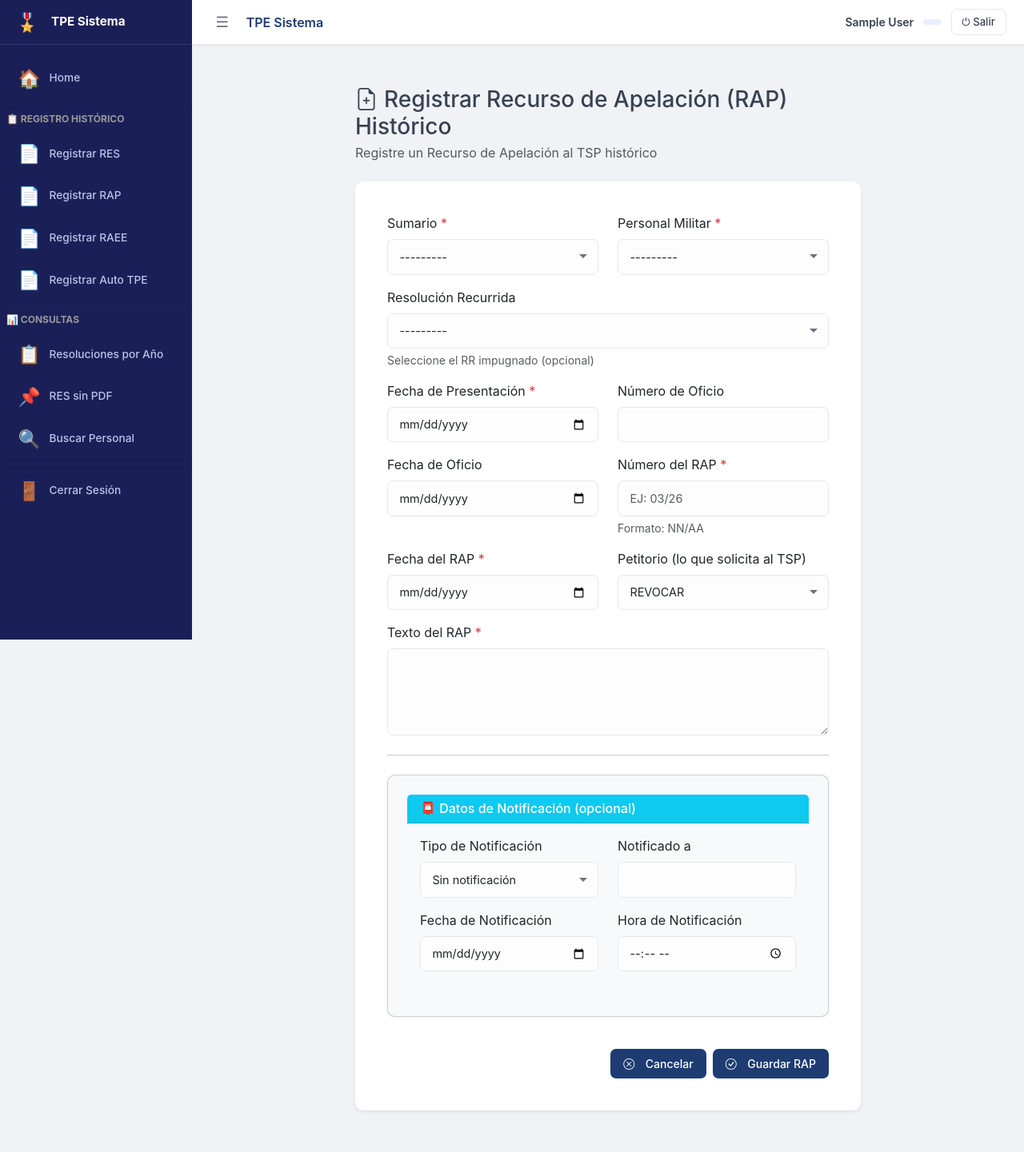
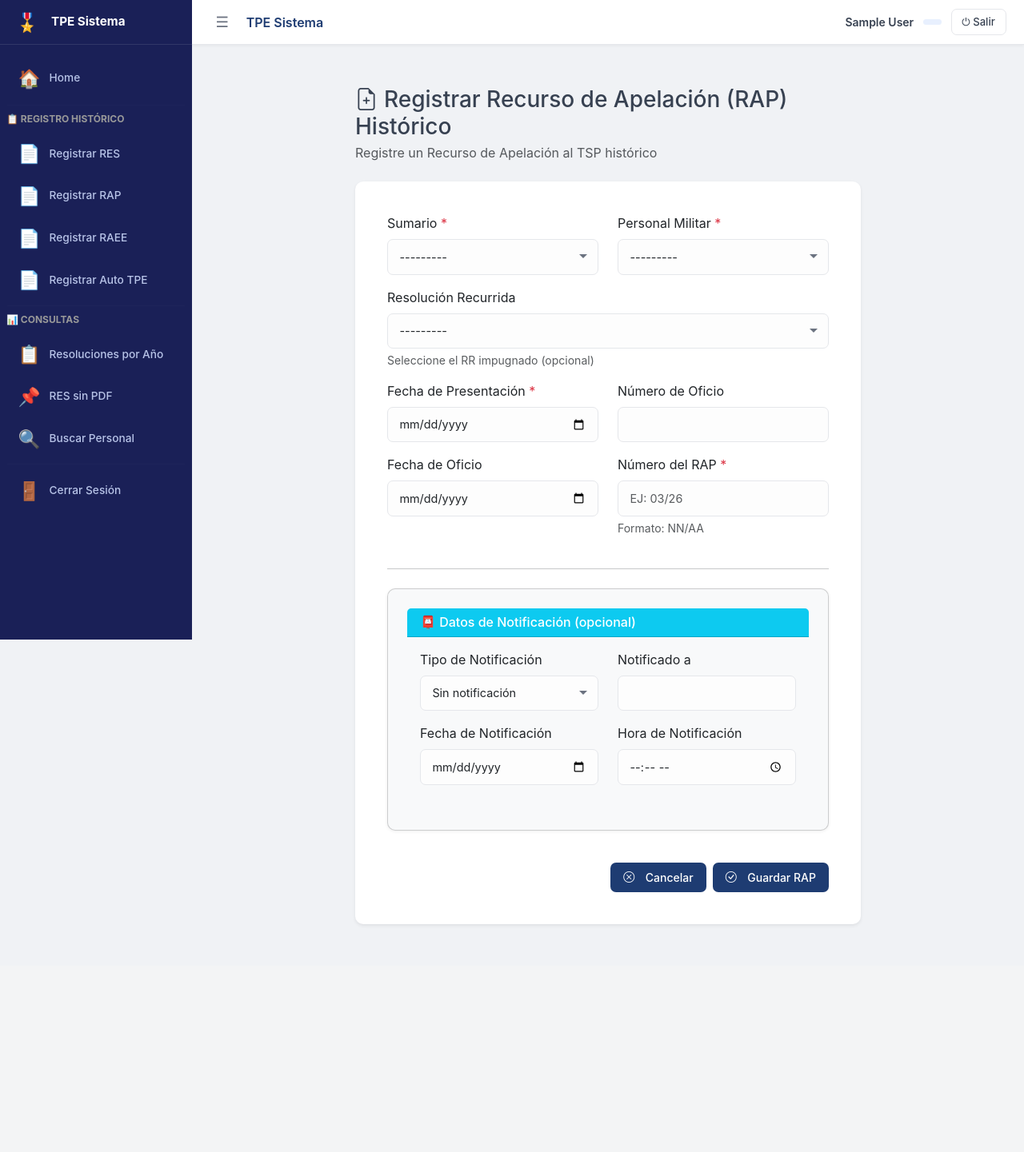
Before and after one commit to taicon-code/tpe_prueba, a Django app: page /ayudante/rap/nuevo/ in a window 1280 px wide. Shown: the whole page at 80% size. After the commit the page ends 1158 px from the top, so only its background shows below. Run offline with Django 5.2, Linux system fonts and the light colour scheme; the visitor is signed in with stand-in values (Sample User, id 1); data that the repository does not hold is empty; parts of the project's set-up code (start-up, migrations or seed data) failed here and were passed over.

Commit message:
refactor(paso4): simplificar ApelacionTSP — eliminar texto/tipo, ampliar numero a 35, limpiar wizard
- ApelacionTSP: Eliminados campos texto y tipo (TIPO_CHOICES)
- ApelacionTSP.numero: max_length ampliado de 15 a 35
- Bloque "Apelación al TSP" en paso4: solo muestra fecha_presentacion, numero_oficio, fecha_oficio
- Removidos campos numero, tipo, texto y notificación del bloque RAP (memorial + oficio)
- Etiqueta cambio: "Apelación TSP (RAP) origen" → "Recurso de Apelación de origen"
- Template: desglosadas abreviaturas RAP, RAEE en encabezados
- Vista ayudante_registrar_rap: removida asignación de texto/tipo al crear ApelacionTSP
- Admin: list_filter cambio de tipo a fecha_presentacion
- Migración 0015: elimina campos texto/tipo de apelacion_tsp

Co-Authored-By: Claude Haiku 4.5 <noreply@anthropic.com>

```diff
--- a/tpe_app/admin.py
+++ b/tpe_app/admin.py
@@ -275,7 +275,7 @@ class ApelacionTSPAdmin(admin.ModelAdmin):
     list_display  = ('numero', 'sim', 'pm', 'fecha_presentacion', 'numero_oficio',
                      'fecha_oficio', 'alerta_plazo')
     search_fields = ('numero', 'sim__codigo')
-    list_filter   = ('tipo',)
+    list_filter   = ('fecha_presentacion',)
     inlines       = [NotificacionApelacionTSPInline]
 
     @mark_safe
--- a/tpe_app/forms.py
+++ b/tpe_app/forms.py
@@ -556,7 +556,7 @@ class RAPForm(forms.ModelForm):
         model = ApelacionTSP
         fields = [
             'sim', 'pm', 'resolucion', 'fecha_presentacion', 'numero_oficio', 'fecha_oficio',
-            'numero', 'texto', 'tipo'
+            'numero'
         ]
         widgets = {
             'sim':                forms.Select(attrs={'class': 'form-control'}),
@@ -566,9 +566,6 @@ class RAPForm(forms.ModelForm):
             'numero_oficio':      forms.TextInput(attrs={'class': 'form-control', 'placeholder': 'Número de oficio'}),
             'fecha_oficio':       forms.DateInput(attrs={'class': 'form-control', 'type': 'date'}),
             'numero':             forms.TextInput(attrs={'class': 'form-control', 'placeholder': 'Ej: 03/26'}),
-            'texto':              forms.Textarea(attrs={'class': 'form-control', 'rows': 4,
-                                                       'placeholder': 'Texto del recurso'}),
-            'tipo':               forms.Select(attrs={'class': 'form-control'}),
         }
         labels = {
             'sim':                'Sumario',
@@ -578,8 +575,6 @@ class RAPForm(forms.ModelForm):
             'numero_oficio':      'Número de Oficio',
             'fecha_oficio':       'Fecha de Oficio',
             'numero':             'Número del RAP',
-            'texto':              'Texto del RAP',
-            'tipo':               'Petitorio (lo que solicita al TSP)',
         }
 
     def __init__(self, *args, **kwargs):
@@ -629,7 +624,7 @@ class ActuadoTSPForm(forms.ModelForm):
             'es_pronunciamiento_final': forms.CheckboxInput(attrs={'class': 'form-check-input'}),
         }
         labels = {
-            'apelacion_tsp':           'Apelación TSP (RAP) origen',
+            'apelacion_tsp':           'Recurso de Apelación de origen',
             'sim':                     'Sumario',
             'instancia':               'Tipo de Actuado TSP',
             'numero':                  'Número',
@@ -768,16 +763,9 @@ class RAPConNotificacionForm(forms.Form):
     fecha_oficio = forms.DateField(required=False,
                                   widget=forms.DateInput(attrs={'class': 'form-control', 'type': 'date'}),
                                   label='Fecha de Oficio')
-    numero = forms.CharField(max_length=15,
+    numero = forms.CharField(max_length=35,
                             widget=forms.TextInput(attrs={'class': 'form-control', 'placeholder': 'Ej: 03/26'}),
                             label='Número del RAP')
-    fecha = forms.DateField(widget=forms.DateInput(attrs={'class': 'form-control', 'type': 'date'}),
-                           label='Fecha del RAP')
-    texto = forms.CharField(widget=forms.Textarea(attrs={'class': 'form-control', 'rows': 4}),
-                           label='Texto del RAP')
-    tipo = forms.ChoiceField(choices=ApelacionTSP.TIPO_CHOICES,
-                            widget=forms.Select(attrs={'class': 'form-control'}),
-                            label='Petitorio (lo que solicita al TSP)')
 
     # Notificación opcional
     notif_tipo = forms.ChoiceField(choices=[('', 'Sin notificación')] + list(Notificacion.NOTIF_CHOICES),
@@ -950,7 +938,7 @@ class WizardAUTOTPEForm(AUTOTPEHistoricoForm):
 class WizardRAPForm(RAPForm):
 
     class Meta(RAPForm.Meta):
-        fields = ['pm', 'resolucion', 'fecha_presentacion', 'numero_oficio', 'fecha_oficio', 'numero', 'tipo', 'texto']
+        fields = ['pm', 'resolucion', 'fecha_presentacion', 'numero_oficio', 'fecha_oficio']
 
     def __init__(self, *args, sim=None, **kwargs):
         super().__init__(*args, **kwargs)
--- a/tpe_app/templates/tpe_app/ayudante/registrar_rap.html
+++ b/tpe_app/templates/tpe_app/ayudante/registrar_rap.html
@@ -120,23 +120,6 @@
                             </div>
                         </div>
 
-                        <div class="row">
-                            <div class="col-md-6 mb-3">
-                                <label class="form-label">{{ form.fecha.label }} <span class="text-danger">*</span></label>
-                                {{ form.fecha }}
-                            </div>
-                            <div class="col-md-6 mb-3">
-                                <label class="form-label">{{ form.tipo.label }}</label>
-                                {{ form.tipo }}
-                            </div>
-                        </div>
-
-                        <div class="mb-3">
-                            <label class="form-label">{{ form.texto.label }} <span class="text-danger">*</span></label>
-                            {{ form.texto }}
-                            {% if form.texto.errors %}<div class="text-danger small mt-1">{{ form.texto.errors }}</div>{% endif %}
-                        </div>
-
                         <hr class="my-4">
 
                         <!-- Notificación (opcional) -->
--- a/tpe_app/views/ayudante_views.py
+++ b/tpe_app/views/ayudante_views.py
@@ -267,8 +267,6 @@ def ayudante_registrar_rap(request):
                         numero_oficio=form.cleaned_data.get('numero_oficio'),
                         fecha_oficio=form.cleaned_data.get('fecha_oficio'),
                         numero=form.cleaned_data['numero'],
-                        texto=form.cleaned_data['texto'],
-                        tipo=form.cleaned_data['tipo'],
                     )
                     rap.save()
 
```
Also changed, not shown: tpe_app/models.py (+2 -14 lines), tpe_app/templates/tpe_app/ayudante/wizard/paso4_autos.html (+2 -19 lines), tpe_app/migrations/0015_remove_apelacion_texto_tipo_alter_numero.py (added).
